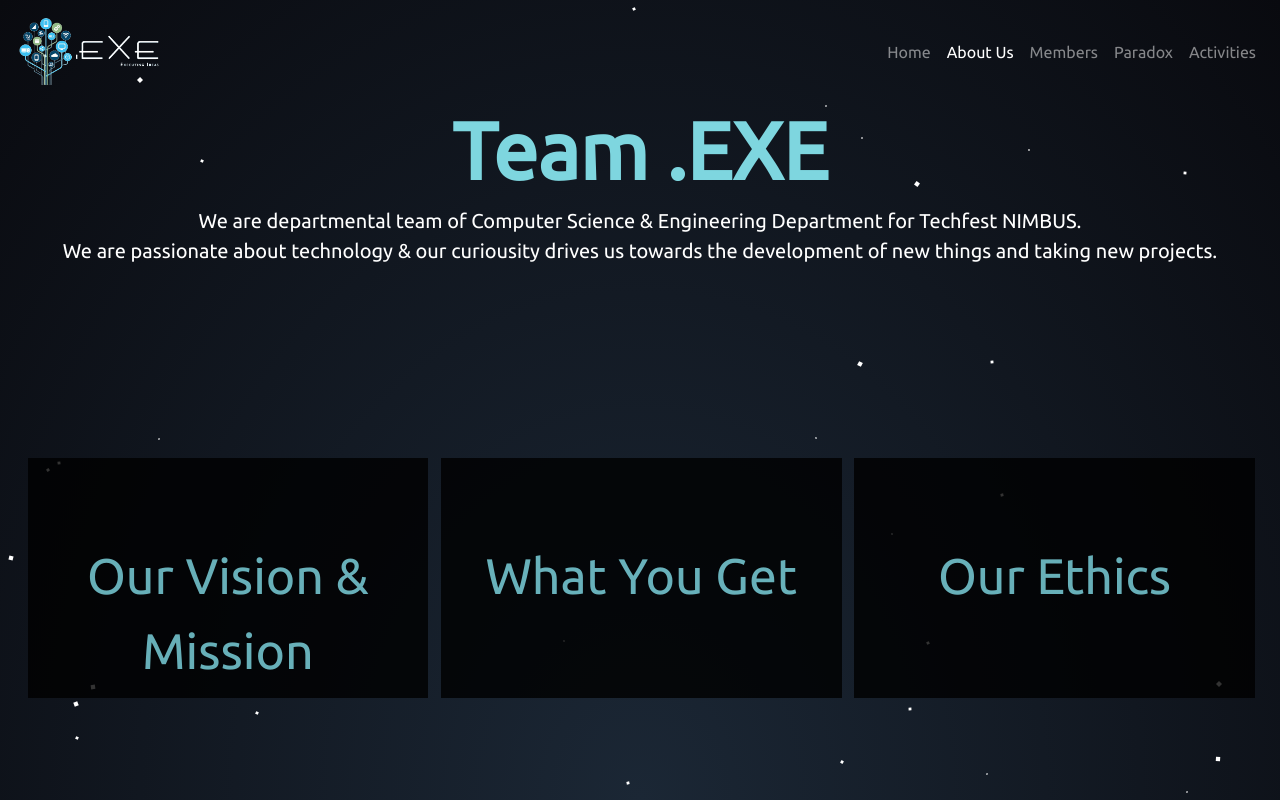
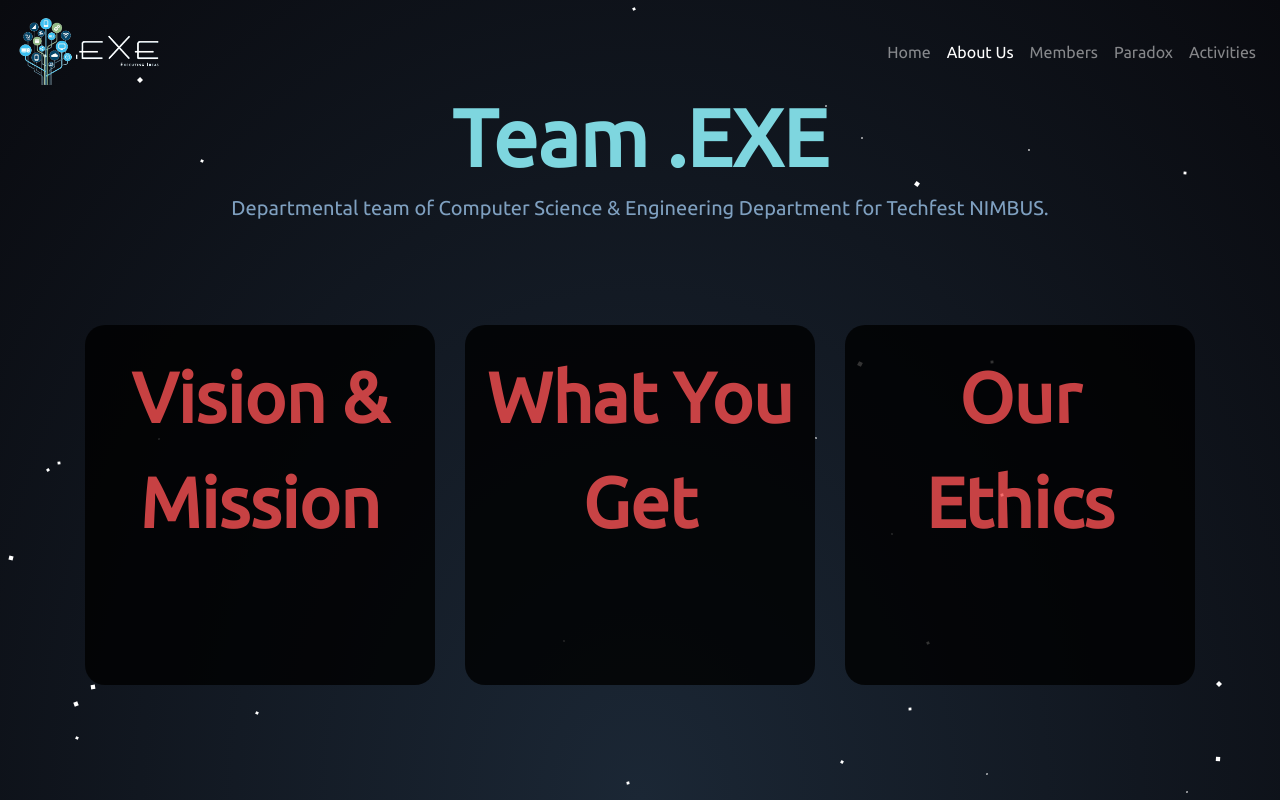
Before and after one commit to manavdoda7/Team.EXE-Website-1, a Django app: page /aboutus in a window 1280 px wide. Run offline with Django 3.2, Linux system fonts and the light colour scheme; some libraries are stand-ins or nearby versions.

Commit message:
polishing about us page

```diff
--- a/teamEXEWebsite/app/static/css/aboutus.css
+++ b/teamEXEWebsite/app/static/css/aboutus.css
@@ -42,63 +42,57 @@
     font-size: 20px;
 }
 
+.subtext{
+    float: center;
+    color: #7fa0c0;
+}
+
 .mottos{
-    margin-top: 15%;
+    margin-top: 8%;
 }
 
 .heading-top{
-    display: block;
     text-align: center;
 }
 
-.block{
-    width: 32%;
-    height: 30vh;
+.about{
+    padding: 20px;
     background-color: #000;
     opacity: 0.8;
     color: #7ed6df;
-    margin-right: 1%;
-    position: relative;
-}
-
-.row1{
-    margin-left: 1%;
-    height: 30vh;
+    border-radius: 20px;
+    /* margin-top: 10%; */
 }
 
 .info{
     z-index: -1;
     color: #fff;
     position: absolute;
-    list-style-type: none;
-    top: 0;
-    left: 0;
-    margin-top: 12%;
+    top: 6%;
+    left: 2%;
+    right: 10%;
+    margin-top: 20%;
     font-size: 20px;
 }
 .info ul{
     list-style: none;
-}
-
-.item_title{
-    height: 30vh;
+    text-align: center;
 }
 
 .upper{
     background-color: #000;
-    font-size: 50px;
-    color: #7ed6df;
-    height: 30vh;
-    margin: auto;
+    font-size: 70px;
+    font-weight: 800;
+    color: #F64D4D;
+    height: 40vh;
     text-align: center;
-    padding-top: 10vh;
     transition: 1s;
 }
 .upper:hover{
     background: transparent;
     font-size: 40px;
-    padding: 1rem;
-    text-align: left;
+    padding: 5px;
+    text-align:center;
 }
 
 .about-feature-1{
--- a/teamEXEWebsite/app/templates/aboutus.html
+++ b/teamEXEWebsite/app/templates/aboutus.html
@@ -11,19 +11,19 @@
 {% block main_section %}
     <!-- Content of the First section -->
     <!--Heading Section-->
-    <div class="section1">
+    <div class="container">
+        <div class="section1 text-center">
             <h1 class="heading-top">Team .EXE</h1>
-        <p class="p1">
-            We are departmental team of Computer Science & Engineering Department for Techfest NIMBUS. <br>
-            We are passionate about technology & our curiousity drives us towards the development of new things and taking new projects.
-        </p>
+            <p class="subtext">Departmental team of Computer Science & Engineering Department for Techfest NIMBUS.</p>
+        </div>
     </div>
     <!--Cards Section-->
     <section class="mottos">
-        <div class="container-fluid">
-            <div class="row row1">
-                <div class="block about-feature-1" data-wow-duration="500ms" data-wow-delay=".3s">
-                    <div class="upper">Our Vision & Mission</div>
+        <div class="container">
+            <div class="row">
+                <div class="col-md-4 wow about-feature-1" data-wow-duration="500ms" data-wow-delay=".3s">
+                    <div class="about">
+                        <div class="upper">Vision & Mission</div>
                         <div class="info">
                             <ul>
                                 <li>Professional as well as Personal growth.</li>
@@ -32,7 +32,9 @@
                             </ul>
                         </div>
                     </div>
-                <div class="block about-feature-2 wow fadeInDown" data-wow-duration="500ms" data-wow-delay=".5s">
+                </div>
+                <div class="col-md-4 about-feature-2 wow fadeInDown" data-wow-duration="500ms" data-wow-delay=".5s">
+                    <div class="about">
                         <div class="upper">What You Get</div>
                         <div class="info">
                             <ul>
@@ -41,14 +43,17 @@
                             </ul>
                         </div>
                     </div>
-                <div class="block about-feature-3 wow fadeInDown" data-wow-duration="500ms" data-wow-delay=".7s">
+                </div>
+                <div class="col-md-4 about-feature-3 wow fadeInDown" data-wow-duration="500ms" data-wow-delay=".7s">
+                    <div class="about">
                         <div class="upper">Our Ethics</div>
                         <div class="info">
                             <ul>
-                            <li>We are Passionate</li>
-                            <li>We are Creative</li>
+                                <li>We are Passionate</li><br>
+                                <li>We are Creative</li><br>
                                 <li>We are Developers</li>
                             </ul>
+                        </div>
                     </div>
                 </div>
             </div>
```
Also changed, not shown: teamEXEWebsite/app/static/css/base.css (+0 -10 lines). Lines whose indentation alone changed are shown as unchanged.
